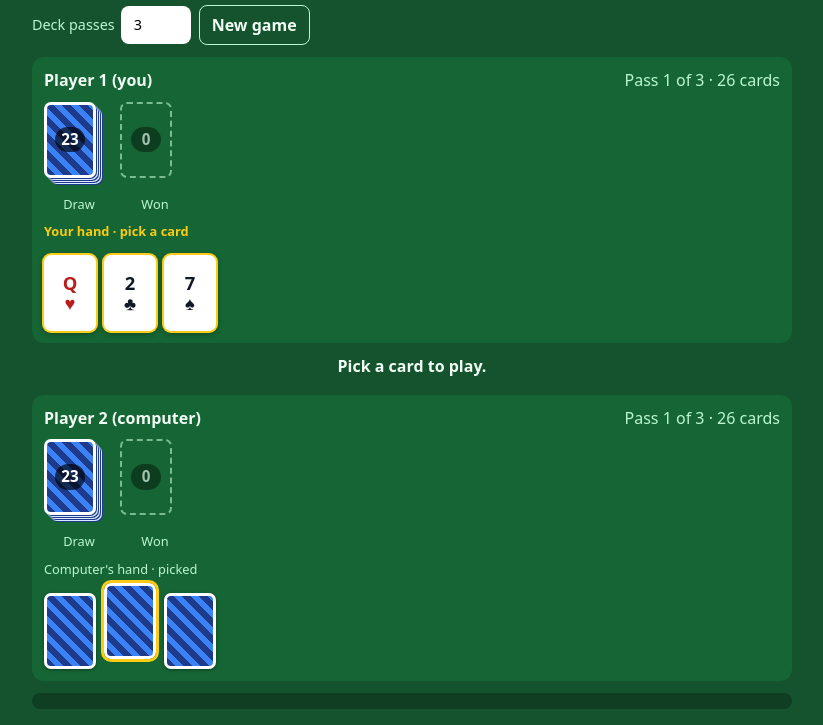
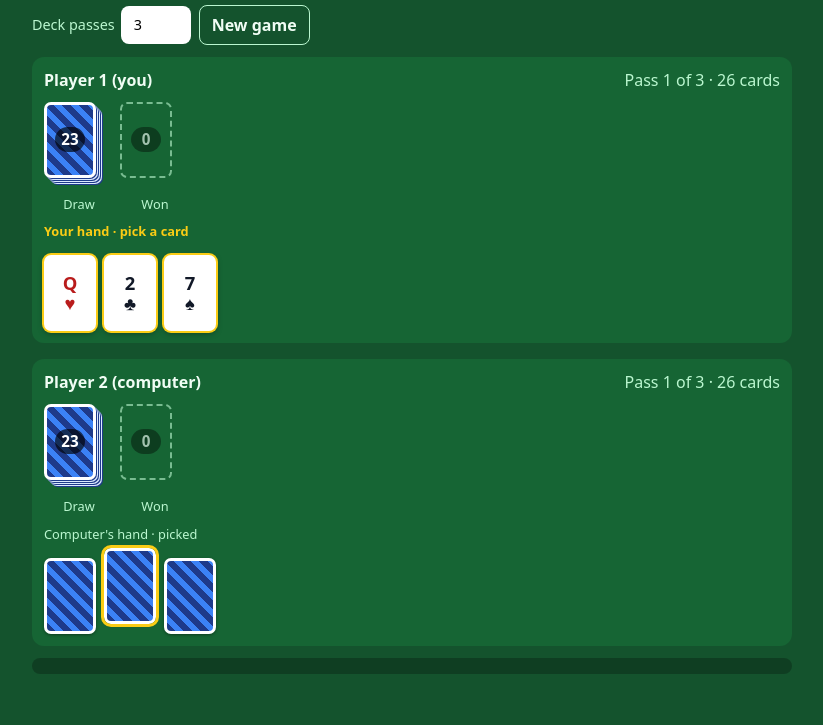
Before and after one commit to 27macska/war, a plain HTML site: page war.html in a window 1280 px wide. Shown: the part 112-837 px from the top of the page, without its empty margins (228-1051 px from the left). After the commit the page ends 802 px from the top, so only its background shows below. Drawn offline with Linux system fonts and the light colour scheme.

Commit message:
Remove the status text between the players

```diff
--- a/war.html
+++ b/war.html
@@ -84,8 +84,9 @@
     transform: translateY(-8px); box-shadow: 0 0 0 3px var(--accent), 0 8px 14px rgba(0,0,0,.5); outline: none;
   }
   .hcards .card.chosen { transform: translateY(-10px); outline: 3px solid var(--accent); }
-  #status { text-align: center; padding: 12px 4px; font-weight: 600; min-height: 3.2em; }
-  #status.duel { color: var(--accent); font-size: 1.1rem; }
+  #status {                               /* read out by screen readers only; the table shows what happened */
+    position: absolute; width: 1px; height: 1px; overflow: hidden; clip-path: inset(50%); white-space: nowrap;
+  }
   #log {
     margin-top: 12px; max-height: 220px; overflow-y: auto; background: rgba(0,0,0,.25);
     border-radius: 12px; padding: 8px 12px; font-size: .9rem; color: var(--muted);
@@ -137,7 +138,7 @@
   .lose { opacity: .45; filter: grayscale(1); }
   #sparks { position: absolute; inset: 0; overflow: hidden; pointer-events: none; z-index: 3; }
   /* Layer for the deck being shuffled and dealt at the start of a game */
-  #mid { position: relative; }
+  #mid { position: relative; height: 16px; }
   #dealer { position: absolute; left: 50%; top: 50%; z-index: 20; pointer-events: none; }
   #dealer .card { box-shadow: 0 2px 6px rgba(0, 0, 0, .5); }
   .spark { position: absolute; width: 9px; height: 9px; margin: -4px 0 0 -4px; border-radius: 50%; opacity: 0; }
@@ -321,7 +322,7 @@
     <div class="hand" hidden><span></span><div class="hcards"></div></div>
   </section>
   <div id="mid">
-    <div id="status"></div>
+    <div id="status" role="status"></div>
     <div id="dealer"></div>
     <div id="bannerBox"><div id="banner" aria-hidden="true" hidden><strong>CLOSE CALL!</strong><span></span></div></div>
   </div>
```
